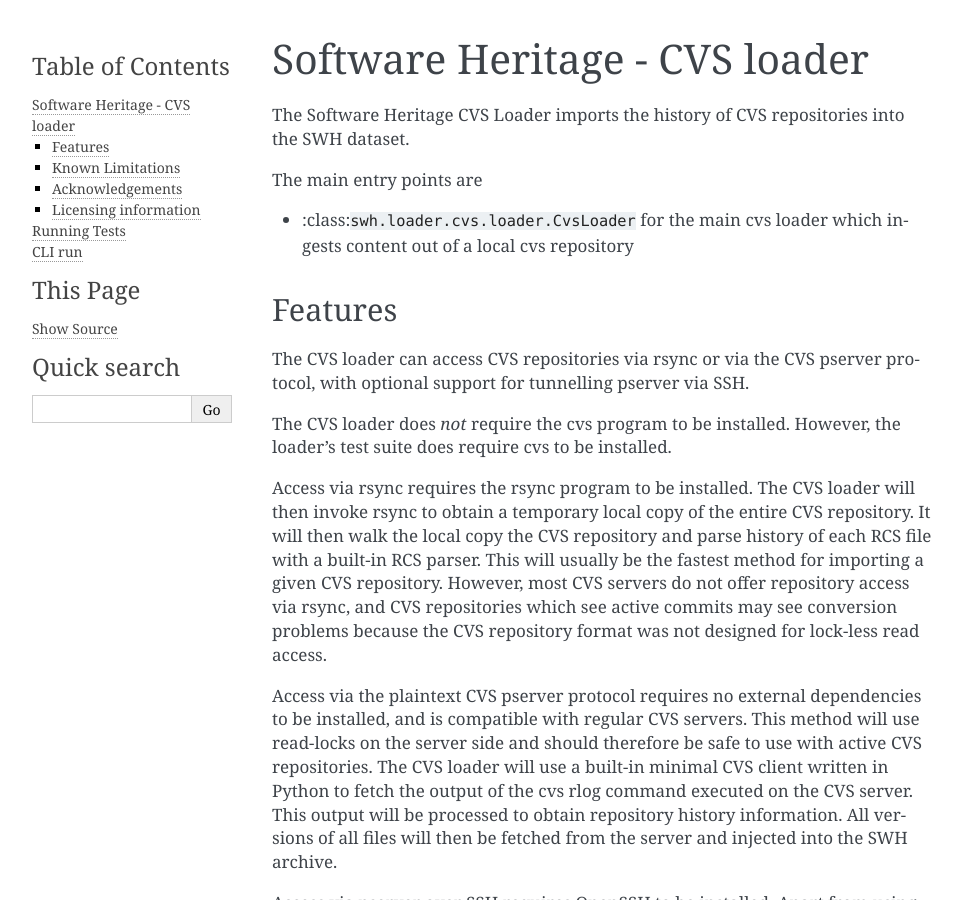
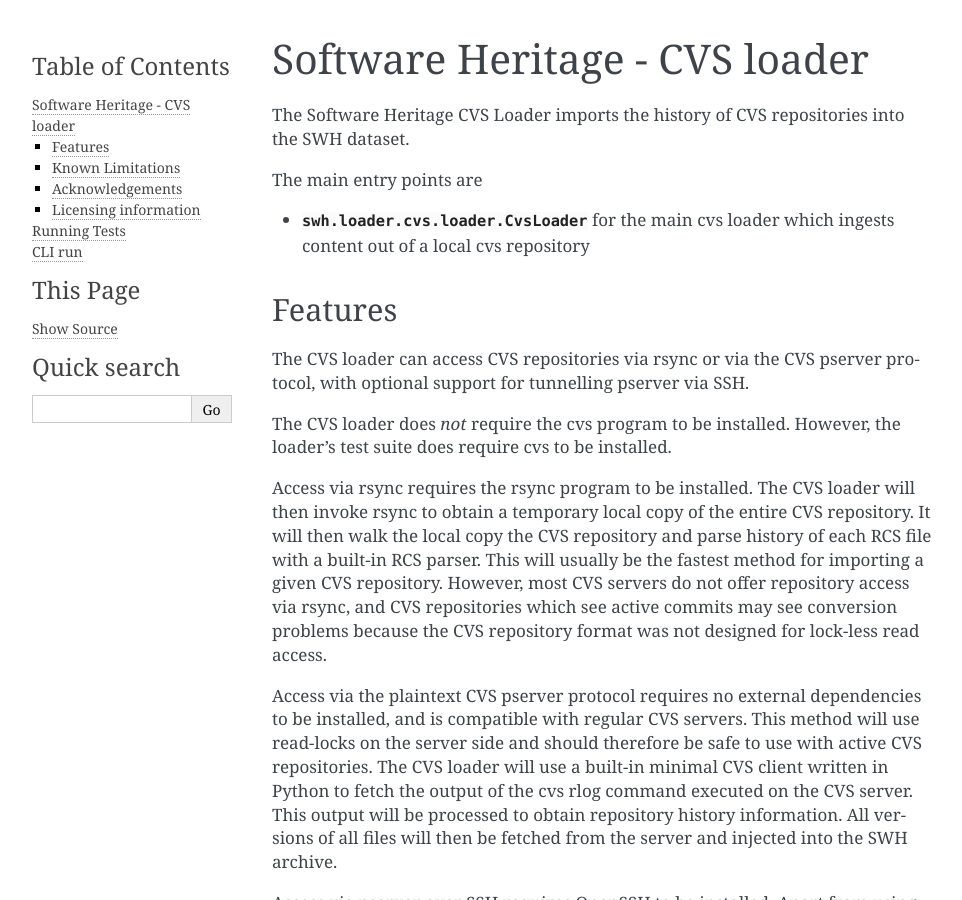
Before and after one commit to SoftwareHeritage/swh-loader-cvs, a Sphinx documentation site: the page built from docs/README.rst, in a window 1280 px wide and 900 px high. Shown: the whole window, without its empty margins (148-1110 px from the left). Built offline with Sphinx 7.4.7, drawn with Linux system fonts in a browser that asks for light colours.

Commit message:
docs: Fix reference syntax

```diff
--- a/docs/README.rst
+++ b/docs/README.rst
@@ -6,7 +6,7 @@
 
 The main entry points are
 
--  :class:``swh.loader.cvs.loader.CvsLoader`` for the main cvs loader
+-  :class:`swh.loader.cvs.loader.CvsLoader` for the main cvs loader
    which ingests content out of a local cvs repository
 
 Features
```
